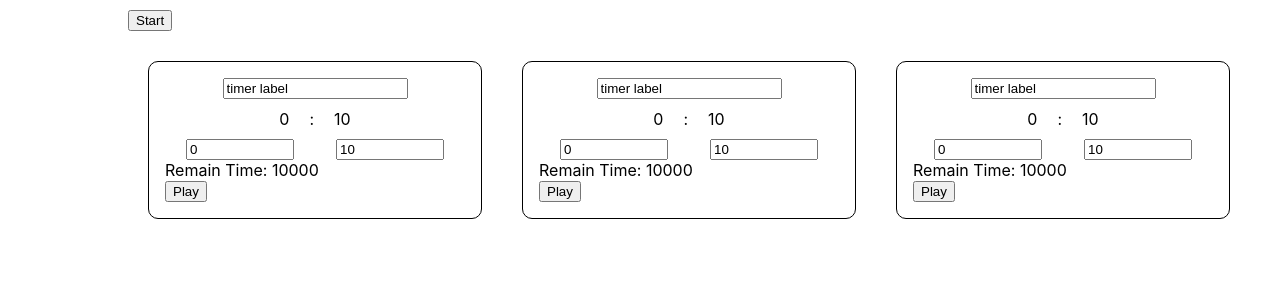
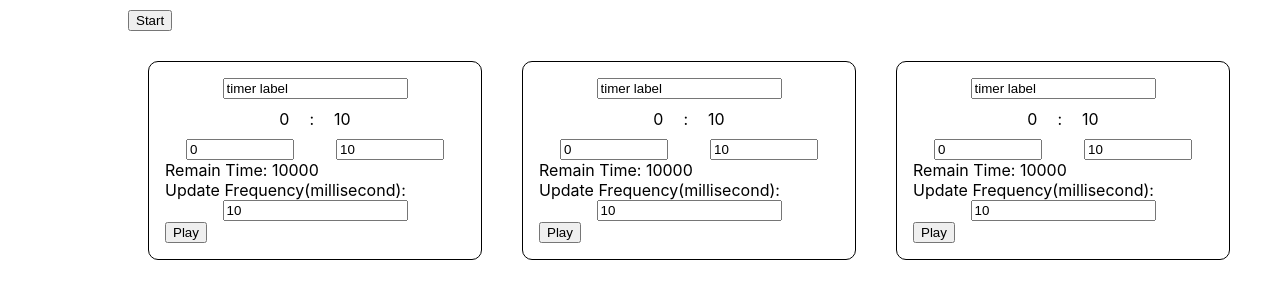
Before and after one commit to hohin728/react-redux-training-timer, a React (Create React App) app: page / in a window 1280 px wide. Shown: the top 300 px of the page. Built offline with nearby package versions, Linux system fonts and the light colour scheme.

Commit message:
Timer delay time is configurable

```diff
--- a/src/features/timers/Timer.jsx
+++ b/src/features/timers/Timer.jsx
@@ -5,6 +5,7 @@ import useInterval from "../../hooks/useInterval"
 
 const Timer = ({ id }) => {
 	const [label, setLabel] = useState("timer label")
+	const [delay, setDelay] = useState(10)
 	const [isRunning, setIsRunning] = useState(false)
 
 	const dispatch = useDispatch()
@@ -20,15 +21,17 @@ const Timer = ({ id }) => {
 		dispatch(timerSetTime(timer.id, value, timeUnit))
 	}
 
+	const handleDelayChange = (e) => setDelay(e.target.value)
+
 	useInterval(
 		() => {
-			if (timer.remainTime - 1000 >= 0) {
-				dispatch(timerDeductTime({ timerId: timer.id }))
+			if (timer.remainTime - delay >= 0) {
+				dispatch(timerDeductTime({ timerId: timer.id, delay }))
 			} else {
 				setIsRunning(false)
 			}
 		},
-		isRunning ? 1000 : null
+		isRunning ? delay : null
 	)
 
 	const startOrPlayTimer = () => setIsRunning((isRunning) => !isRunning)
@@ -64,6 +67,15 @@ const Timer = ({ id }) => {
 				/>
 			</div>
 			<div>Remain Time: {timer.remainTime}</div>
+			<div>
+				<label htmlFor="updateFreq">Update Frequency(millisecond): </label>
+				<input
+					type="number"
+					id="updateFreq"
+					value={delay}
+					onChange={(e) => handleDelayChange(e)}
+				/>
+			</div>
 			<button onClick={startOrPlayTimer}>{isRunning ? "Pause" : "Play"}</button>
 		</div>
 	)
--- a/src/features/timers/timersSlice.js
+++ b/src/features/timers/timersSlice.js
@@ -35,12 +35,20 @@ const timersSlice = createSlice({
 				}
 			},
 		},
-		timerDeductTime(state, action) {
-			const { timerId } = action.payload
-			const timer = state.entities[timerId]
-			if (timer.remainTime - 1000 >= 0) {
-				timer.remainTime -= 1000
-			}
+		timerDeductTime: {
+			reducer(state, action) {
+				const { timerId, delay } = action.payload
+				const timer = state.entities[timerId]
+				if (timer.remainTime - delay >= 0) {
+					timer.remainTime -= delay
+				}
+			},
+			prepare({ timerId, delay }) {
+				if (!delay) {
+					delay = 1000
+				}
+				return { payload: { timerId, delay } }
+			},
 		},
 	},
 })
```
